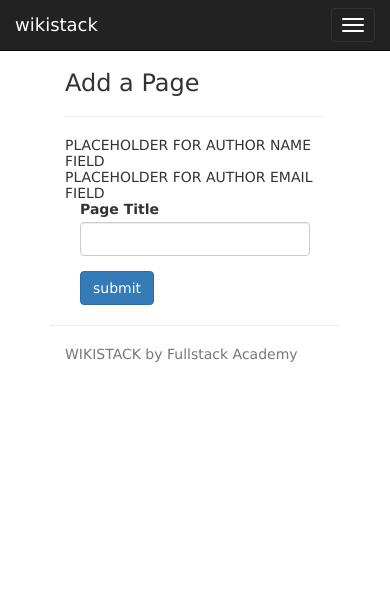
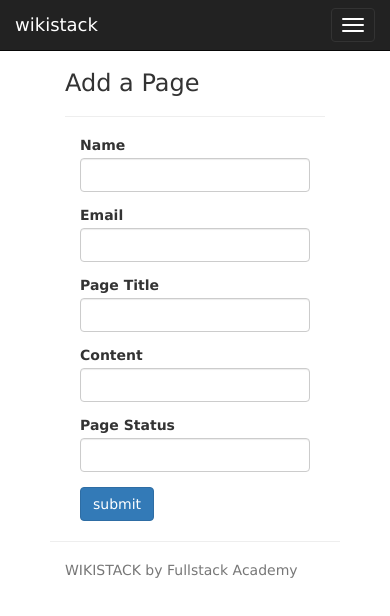
Before and after one commit to adam2222/wikistack, a website: page views/addpage.html in a window 390 px wide. Drawn offline with nearby package versions, Linux system fonts and the light colour scheme; files that its build step writes are made by us from their sources.

Commit message:
form stuff

```diff
--- a/app.js
+++ b/app.js
@@ -11,8 +11,8 @@ var env = nunjucks.configure("views", {noCache: true});
 app.set('view engine', 'html');
 app.engine('html', nunjucks.render);
 
-routes.use(bodyParser.json());
-routes.use(bodyParser.urlencoded());
+app.use(bodyParser.json());
+app.use(bodyParser.urlencoded());
 
 app.use(morgan('dev'));
 
--- a/views/addpage.html
+++ b/views/addpage.html
@@ -5,9 +5,19 @@
   <hr>
   <form method="POST" action="/wiki/">
 
-    <div>PLACEHOLDER FOR AUTHOR NAME FIELD</div>
+    <div class="form-group">
+      <label for="name" class="col-sm-2 control-label">Name</label>
+      <div class="col-sm-10">
+        <input name="name" type="text" class="form-control"/>
+      </div>
+    </div>
 
-    <div>PLACEHOLDER FOR AUTHOR EMAIL FIELD</div>
+    <div class="form-group">
+      <label for="email" class="col-sm-2 control-label">Email</label>
+      <div class="col-sm-10">
+        <input name="email" type="text" class="form-control"/>
+      </div>
+    </div>
 
     <div class="form-group">
       <label for="title" class="col-sm-2 control-label">Page Title</label>
@@ -16,9 +26,20 @@
       </div>
     </div>
 
-    <!-- <div>PLACEHOLDER FOR PAGE CONTENT TEXTAREA FIELD</div>
+    <div class="form-group">
+      <label for="content" class="col-sm-2 control-label">Content</label>
+      <div class="col-sm-10">
+        <input name="content" type="text" class="form-control"/>
+      </div>
+    </div>
 
-    <div>PLACEHOLDER FOR PAGE STATUS INPUT FIELD</div> -->
+    <div class="form-group">
+      <label for="status" class="col-sm-2 control-label">Page Status</label>
+      <div class="col-sm-10">
+        <input name="status" type="text" class="form-control"/>
+      </div>
+    </div>
+
 
     <div class="col-sm-offset-2 col-sm-10">
       <button type="submit" class="btn btn-primary">submit</button>
```
Also changed, not shown: models/index.js (+20 -2 lines), routes/wiki.js (+11 -3 lines).
